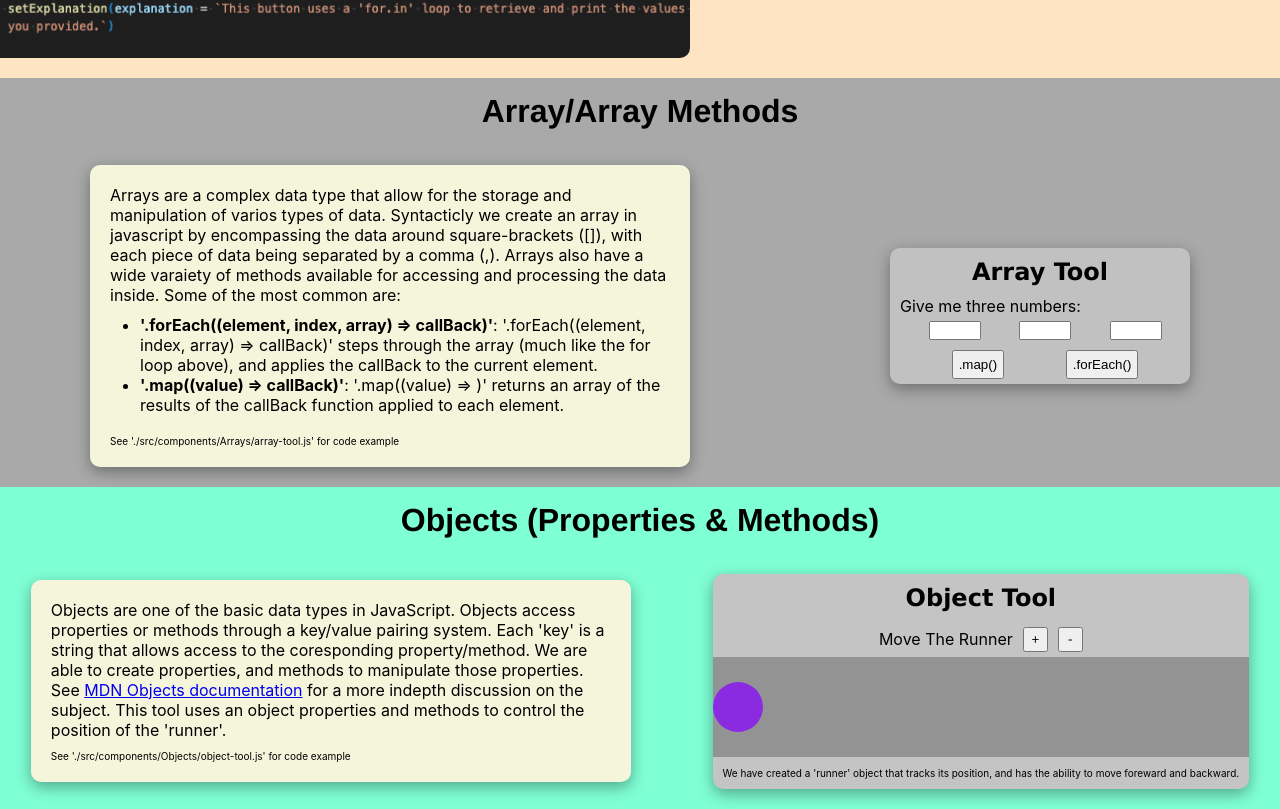
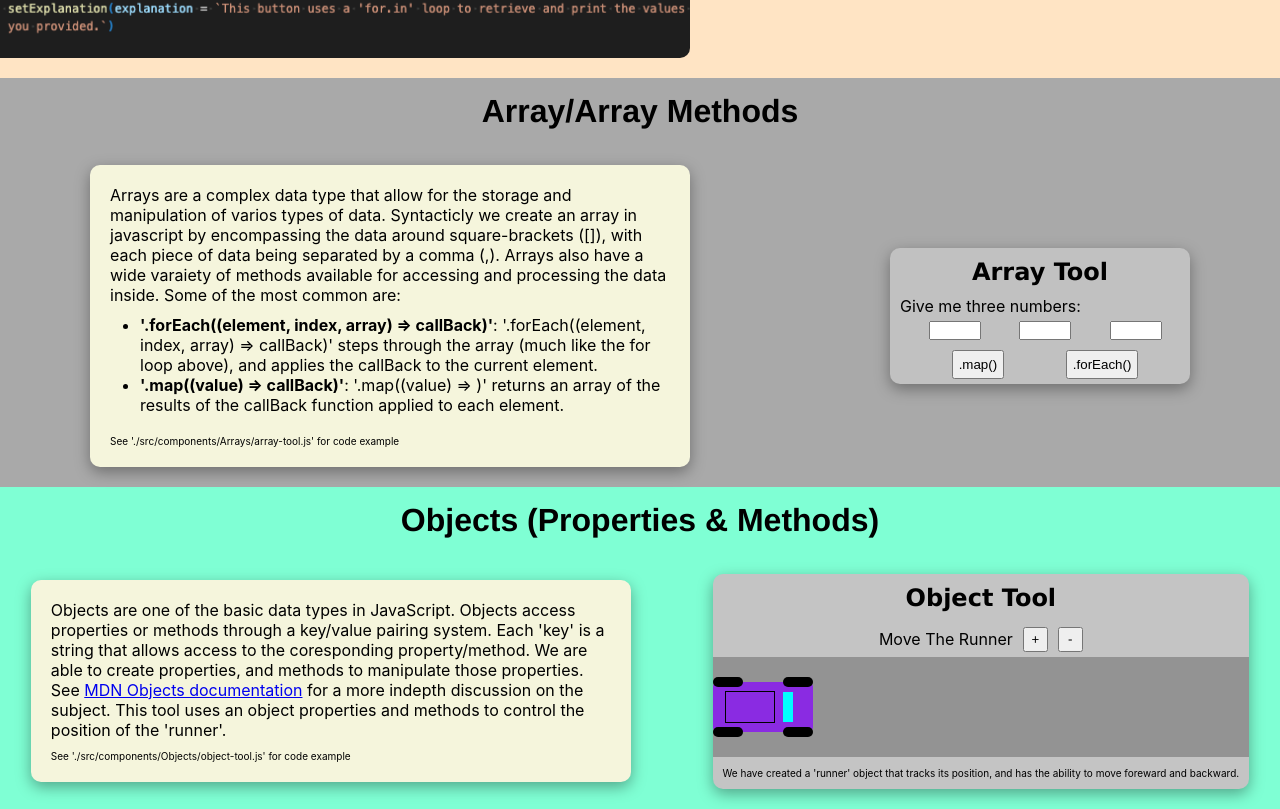
Before and after one commit to robecampbelljr/VWC-precourse, a React (Create React App) app: page / in a window 1280 px wide. Shown: the part 2719-3528 px from the top of the page. Built offline with nearby package versions, Linux system fonts and the light colour scheme.

Commit message:
All sections completed

```diff
--- a/src/components/Objects/object-tool.js
+++ b/src/components/Objects/object-tool.js
@@ -11,7 +11,7 @@ export default function ObjectTool() {
     runner['position'] = runner.offsetLeft;
     runner['startPosition'] = runner.offsetLeft;
     runner['trackWidth'] = document.getElementById('track').offsetWidth;
-    runner['endPosition'] = runner.offsetLeft + runner.trackWidth - 50;
+    runner['endPosition'] = runner.offsetLeft + runner.trackWidth - 100;
     runner['moveFwd'] = () => {
       if (runner.position + 10 < runner.endPosition) {
         runner.position += 10;
@@ -40,7 +40,15 @@ export default function ObjectTool() {
         <button onClick={() => {runner.moveBk();}}>-</button>
       </div>
       <div id="track" className="track">
-        <div id="runner" className="runner"></div>
+        <div id="runner" className="runner">
+          <div className="ds-ft"></div>
+          <div className="ds-rt"></div>
+          <div className="car-body"></div>
+          <div className="windshield"></div>
+          <div className="roof" />
+          <div className="ps-ft"></div>
+          <div className="ps-rt"></div>
+        </div>
       </div>
       <div className="explanation">We have created a 'runner' object that tracks its position, and has the ability to move foreward and backward.</div>
     </div>
--- a/src/components/Objects/object.css
+++ b/src/components/Objects/object.css
@@ -5,6 +5,7 @@
   border-radius: 10px;
   box-shadow: rgba(0, 0, 0, 0.35) 0px 5px 15px;
 }
+
 .object-container .object-buttons {
   display: flex;
   justify-content: center;
@@ -33,8 +34,72 @@
 
 .object-container .runner {
   position:absolute;
+  width: 100px;
+  height: 50px;
+}
+
+.object-container .runner .car-body {
+  background-color: blueviolet;
+  width: 100%;
+  height: 100%;
+  border-radius: 5px;
+  z-index: 1;
+}
+
+.object-container .runner .ds-ft {
+  position: absolute;
+  left: 70%;
+  bottom: 90%;
+  background-color: black;
+  height: 10px;
+  width: 30px;
+  border-radius: 10px;
+}
+
+.object-container .runner .ds-rt {
+  position: absolute;
+  left: 0;
+  bottom: 90%;
+  background-color: black;
+  height: 10px;
+  width: 30px;
+  border-radius: 10px;
+}
+
+.object-container .runner .ps-ft {
+  position: absolute;
+  left: 70%;
+  bottom: -10%;
+  background-color: black;
+  height: 10px;
+  width: 30px;
+  border-radius: 10px;
+}
+
+.object-container .runner .ps-rt {
+  position: absolute;
+  left: 0;
+  bottom: -10%;
+  background-color: black;
+  height: 10px;
+  width: 30px;
+  border-radius: 10px;
+}
+
+.object-container .runner .windshield {
+  position: absolute;
+  bottom: 20%;
+  left: 70%;
+  height: 30px;
+  width: 10px;
+  background-color: aqua;
+}
+
+.object-container .runner .roof {
+  position: absolute;
+  bottom: 18%;
+  left: 12%;
+  border: 1px solid black;
+  height: 32px;
   width: 50px;
-  height: 50px;
-  border-radius: 30px;
-  background-color: blueviolet;
 }
```
